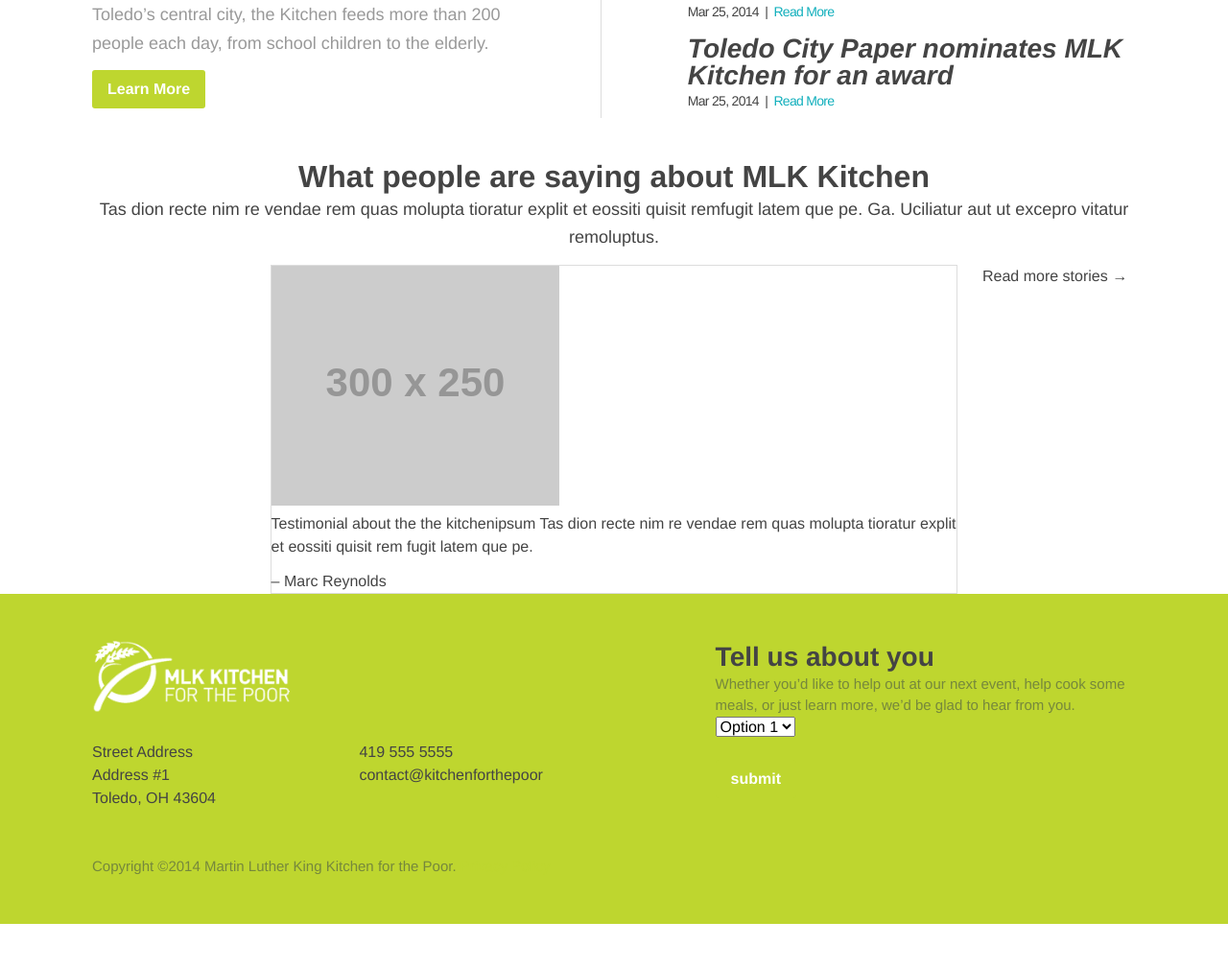
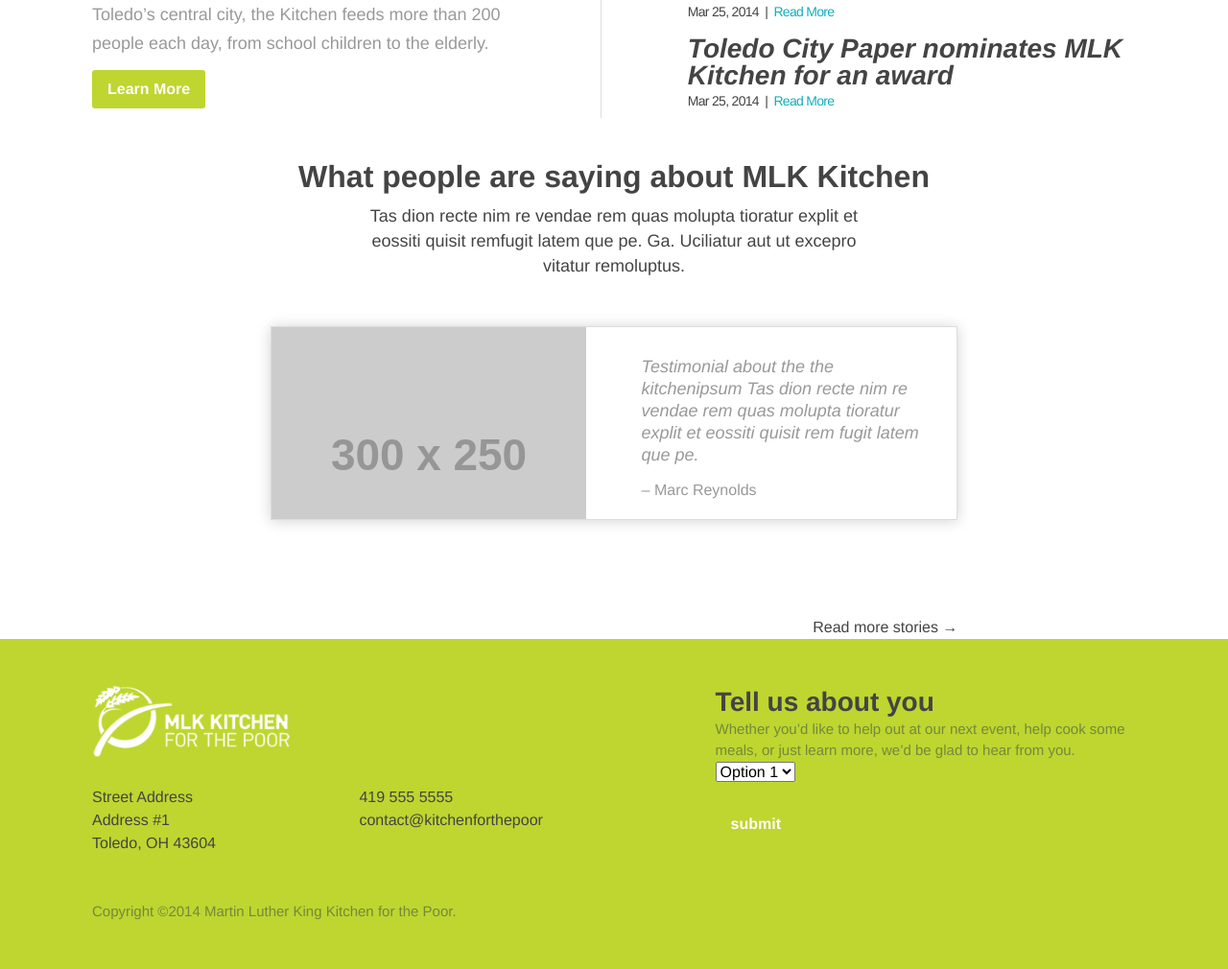
Before and after one commit to scottdeca/mlkk, a PHP site: page / in a window 1280 px wide. Shown: the part 1281-2291 px from the top of the page at 96% size. Before the commit the page ends 2244 px from the top, so only its background shows below. Run offline with PHP 8.4, Linux system fonts and the light colour scheme; grey boxes labelled with a size stand in for pictures from a placeholder-image service; some libraries are stand-ins or nearby versions.

Commit message:
testimonials mostly styled

```diff
--- a/css/app.css
+++ b/css/app.css
@@ -207,6 +207,11 @@ table {
     content: "";
     display: table;
     clear: both; }
+
+.soft-dropshadow, .testimonials-homepage .testimonial-widget {
+  -webkit-box-shadow: 0px 1px 14px 0px rgba(0, 0, 0, 0.18);
+  -moz-box-shadow: 0px 1px 14px 0px rgba(0, 0, 0, 0.18);
+  box-shadow: 0px 1px 14px 0px rgba(0, 0, 0, 0.18); }
 
 button,
 input[type="submit"] {
@@ -835,19 +840,57 @@ header.navigation {
     display: table;
     clear: both; }
   .testimonials-homepage .inline-with-rule {
-    text-align: center; }
+    text-align: center;
+    margin-bottom: 0.5rem; }
   .testimonials-homepage .description {
     text-align: center;
     font-size: 1.125rem;
-    line-height: 1.625; }
+    line-height: 1.625rem;
+    max-width: 50%;
+    margin-left: auto;
+    margin-right: auto;
+    margin-bottom: 3.125rem; }
   .testimonials-homepage .testimonial-widget {
     float: left;
     display: block;
     margin-right: 2.35765%;
     width: 65.88078%;
     margin-left: 17.05961%;
-    border: 1px solid #dddddd; }
+    border: 1px solid #dddddd;
+    margin-bottom: 6.25rem; }
     .testimonials-homepage .testimonial-widget:last-child {
+      margin-right: 0; }
+  .testimonials-homepage .testimonial-image {
+    width: 46%;
+    margin-right: 8%;
+    float: left;
+    overflow: hidden;
+    max-height: 200px; }
+    .testimonials-homepage .testimonial-image img {
+      width: 100%; }
+  .testimonials-homepage .testimonial-quote {
+    float: left;
+    width: 46%; }
+    .testimonials-homepage .testimonial-quote p {
+      font-style: italic;
+      font-weight: 100;
+      color: #999999;
+      font-size: 1.125rem;
+      line-height: 1.4375rem;
+      margin-top: 1.875rem;
+      padding-right: 1.5em; }
+    .testimonials-homepage .testimonial-quote .testimonial-name {
+      font-style: normal;
+      font-size: 1rem;
+      color: #999999; }
+  .testimonials-homepage .read-more {
+    float: left;
+    display: block;
+    margin-right: 2.35765%;
+    width: 65.88078%;
+    margin-left: 17.05961%;
+    text-align: right; }
+    .testimonials-homepage .read-more:last-child {
       margin-right: 0; }
 
 footer {
--- a/css/modules/base/_variables.scss
+++ b/css/modules/base/_variables.scss
@@ -1,7 +1,12 @@
 // Layout
 .grid-wrapper {
-    @include outer-container;
-  }
+  @include outer-container;
+}
+
+// Styles
+.soft-dropshadow {
+  @include prefixer(box-shadow, 0px 1px 14px 0px rgba(0, 0, 0, 0.18), webkit moz spec);
+}
 
 // Typography
 $sans-serif: "freight-sans-pro", $helvetica;
--- a/css/partials/_testimonials.scss
+++ b/css/partials/_testimonials.scss
@@ -3,21 +3,63 @@
 
   .inline-with-rule {
     text-align: center;
+    margin-bottom: rem(8);
   }
 
   .description {
     text-align: center;
     font-size: rem(18);
-    line-height: (26 / 16);
+    line-height: rem(26);
+    max-width: 50%;
+    margin-left: auto; margin-right: auto;
+    margin-bottom: rem(50);
   }
 
   .testimonial-widget {
     @include span-columns(8);
     @include shift(2);
     border: 1px solid $light-gray;
-    //drop shadow
+    margin-bottom: rem(100);
+    @extend .soft-dropshadow;
+  }
 
-    //crop image
-    //quote styling
-  }
+  .testimonial-image {
+      width: 46%;
+      margin-right: 8%;
+      float: left;
+      overflow: hidden;
+      max-height: 200px;
+
+      img { width: 100%; }
+    }
+
+    .testimonial-quote {
+      float: left;
+      width: 46%;
+
+      p {
+        //font-family: $display-font-family;
+        font-style: italic;
+        font-weight: 100;
+        color: $medium-gray;
+        font-size: rem(18);
+        line-height: rem(23);
+        margin-top: rem(30);
+        padding-right: $base-line-height;
+      }
+
+      .testimonial-name {
+        font-style: normal;
+        font-size: rem(16);
+        color: tint(black, 60%);
+      }
+    }
+
+    .read-more {
+      @include span-columns(8);
+      @include shift(2);
+
+      text-align: right;
+    }
+
 }
```
